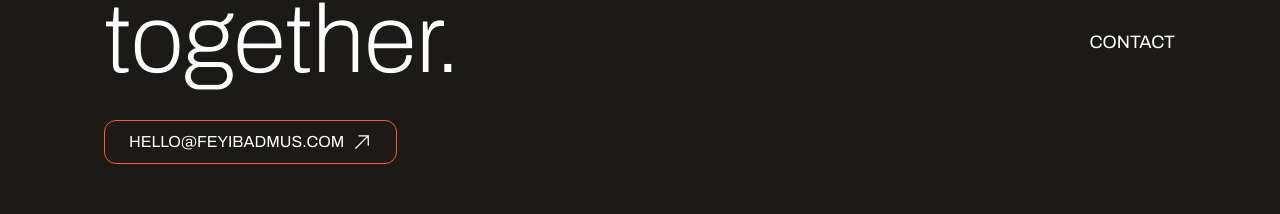
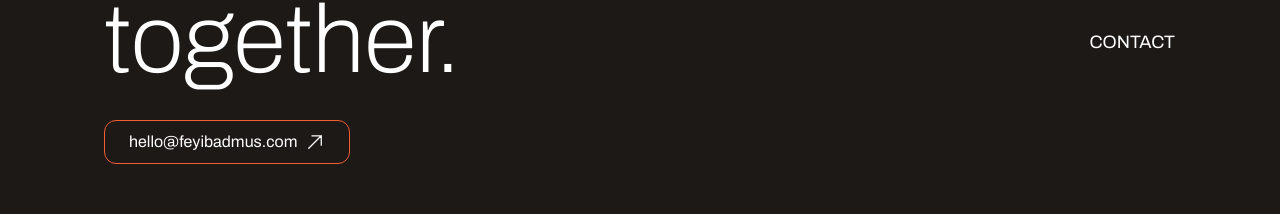
Before and after one commit to i-am-feyi/Minimal-Single-Page-Portfolio, a Next.js app: page / in a window 1280 px wide. Shown: the part 5757-5971 px from the top of the page. Built offline with nearby package versions, Linux system fonts and the light colour scheme.

Commit message:
fix: email button in footer to lowercase

```diff
--- a/src/sections/Footer.tsx
+++ b/src/sections/Footer.tsx
@@ -41,7 +41,7 @@ const Footer: FC = () => {
               </h2>
               <Button
                 variant="secondary"
-                className="mt-8"
+                className="mt-8 normal-case"
                 iconAfter={
                   <svg
                     xmlns="http://www.w3.org/2000/svg"
```
